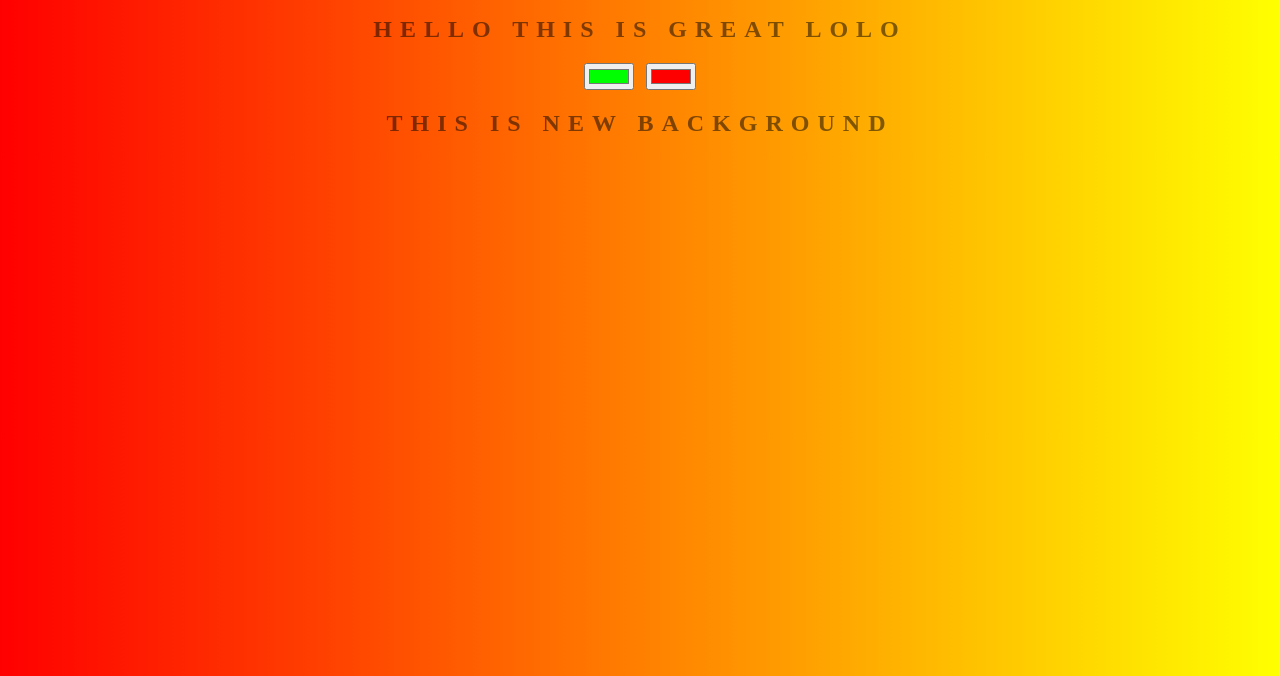
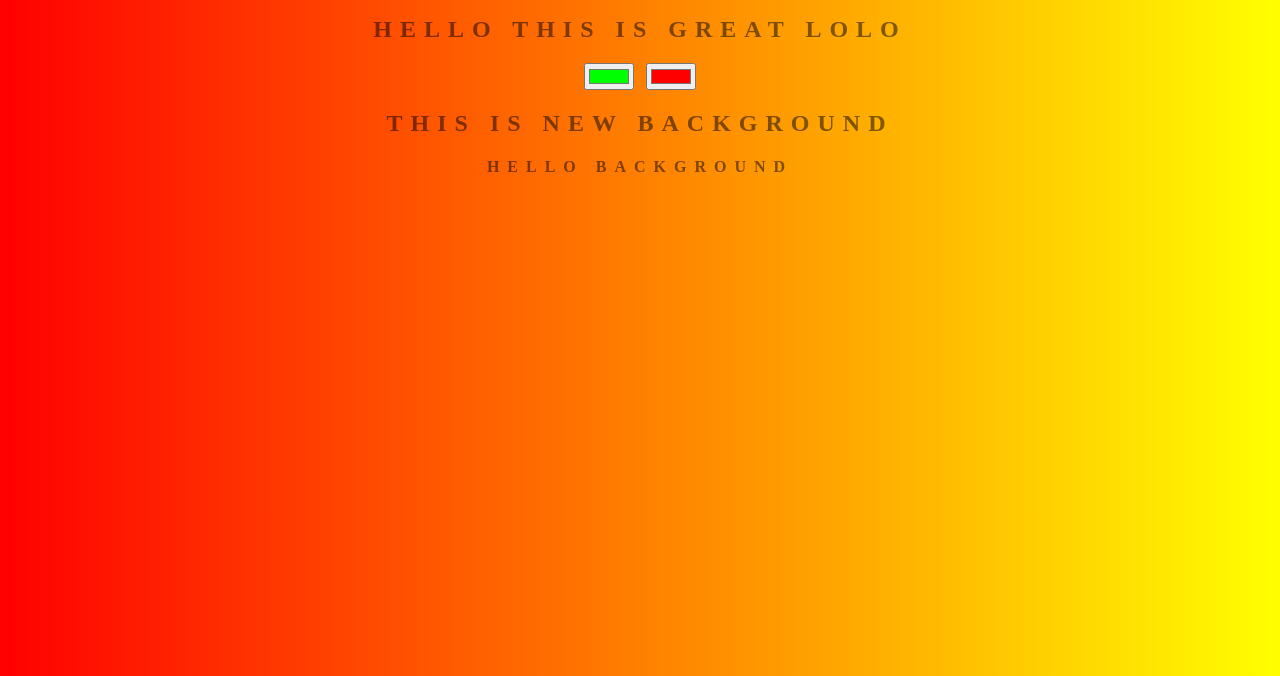
Before and after one commit to Sedra313/background-generator, a plain HTML site: page index.html in a window 1280 px wide. Shown: the part 124-800 px from the top of the page. Drawn offline with Linux system fonts and the light colour scheme.

Commit message:
add another title

```diff
--- a/index.html
+++ b/index.html
@@ -10,6 +10,7 @@
 	<input oninput = "setGradiant()" class="color1" type="color" name="color1" value="#00ff00">
 	<input oninput = "setGradiant()"class="color2" type="color" name="color2" value="#ff0000">
 	<h2>This is new Background</h2>
+	<h4> hello background</h4>
 	<h3></h3>
 	<script type="text/javascript" src="script.js"></script>
 </body>
```
